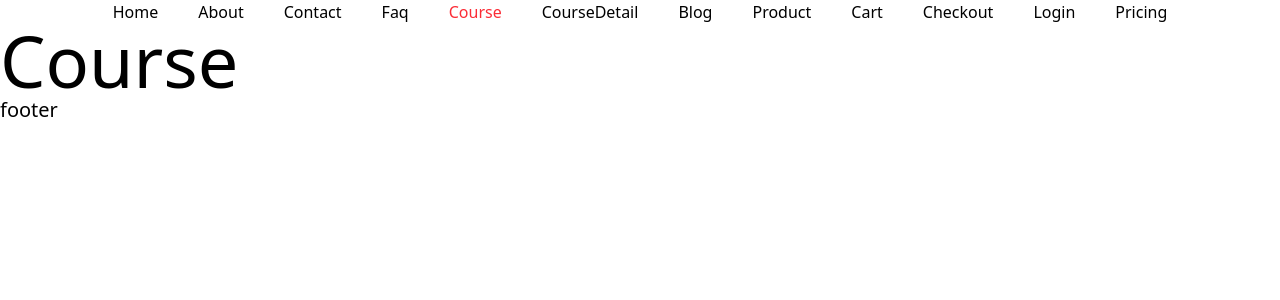
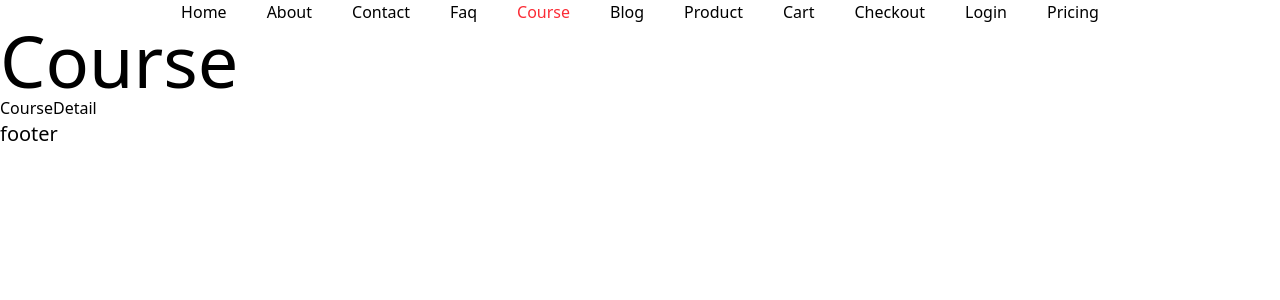
Before and after one commit to Mohammad-Nadil/ebt-eduact, a React (Vite) app: page /course in a window 1280 px wide. Shown: the top 300 px of the page. Built offline with nearby package versions, Linux system fonts and the light colour scheme.

Commit message:
Refactor Navbar and Course components; remove redundant CourseDetail link from Navbar and ensure proper NavLink usage in Course page

```diff
--- a/src/components/Navbar.jsx
+++ b/src/components/Navbar.jsx
@@ -45,14 +45,7 @@ const Navbar = () => {
         >
           <p>Course</p>
         </NavLink>
-        <NavLink
-          className={({ isActive }) =>
-            isActive ? "text-red-500" : "text-black"
-          }
-          to="/course/:id"
-        >
-          <p>CourseDetail</p>
-        </NavLink>
+
         <NavLink
           className={({ isActive }) =>
             isActive ? "text-red-500" : "text-black"
--- a/src/pages/Course.jsx
+++ b/src/pages/Course.jsx
@@ -1,9 +1,18 @@
 import React from "react";
+import { NavLink } from "react-router-dom";
 
 const Course = () => {
   return (
     <div>
       <h1 className="text-7xl">Course</h1>
+       <NavLink
+          className={({ isActive }) =>
+            isActive ? "text-red-500" : "text-black"
+          }
+          to="/course/:id"
+        >
+          <p>CourseDetail</p>
+        </NavLink>
     </div>
   );
 };
```
